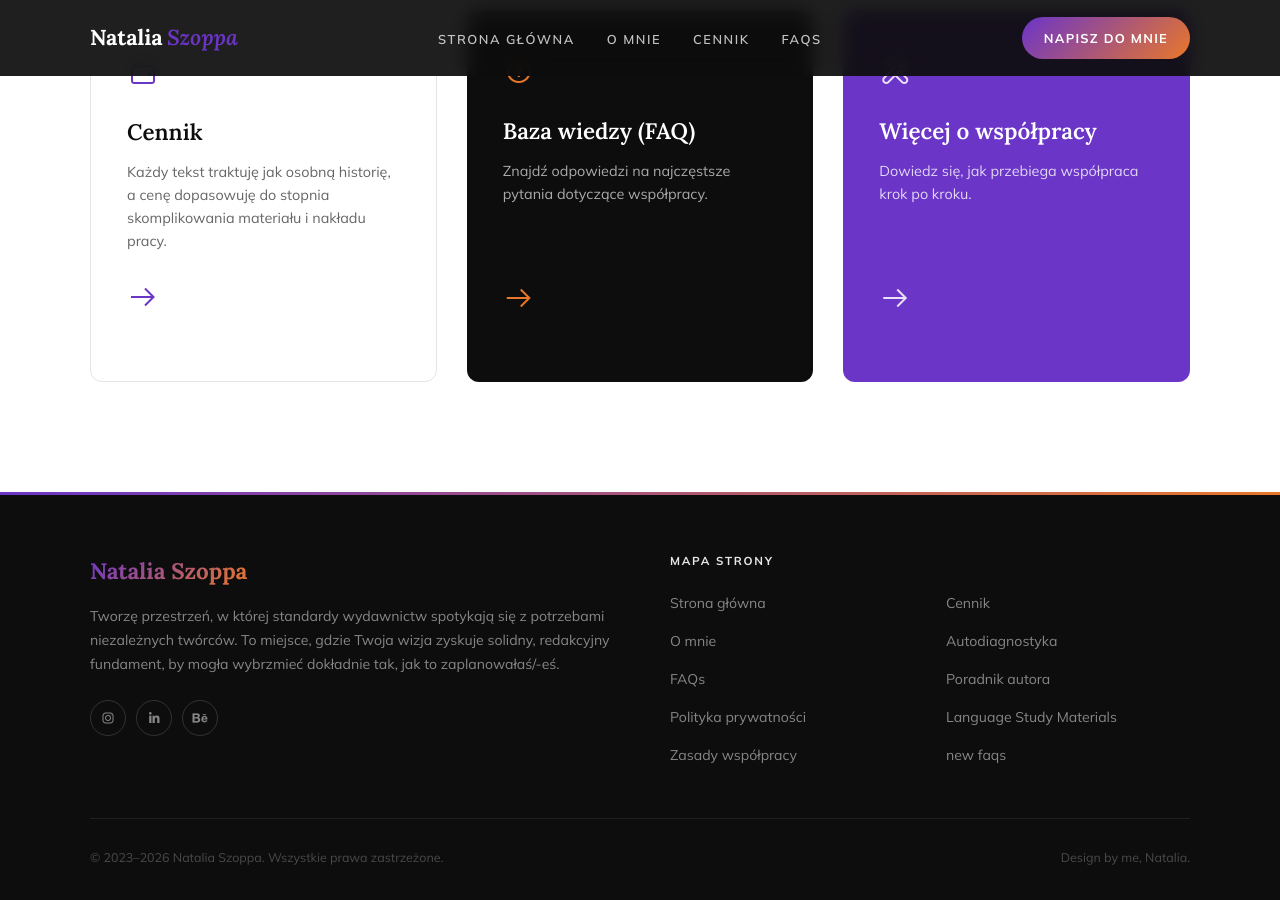
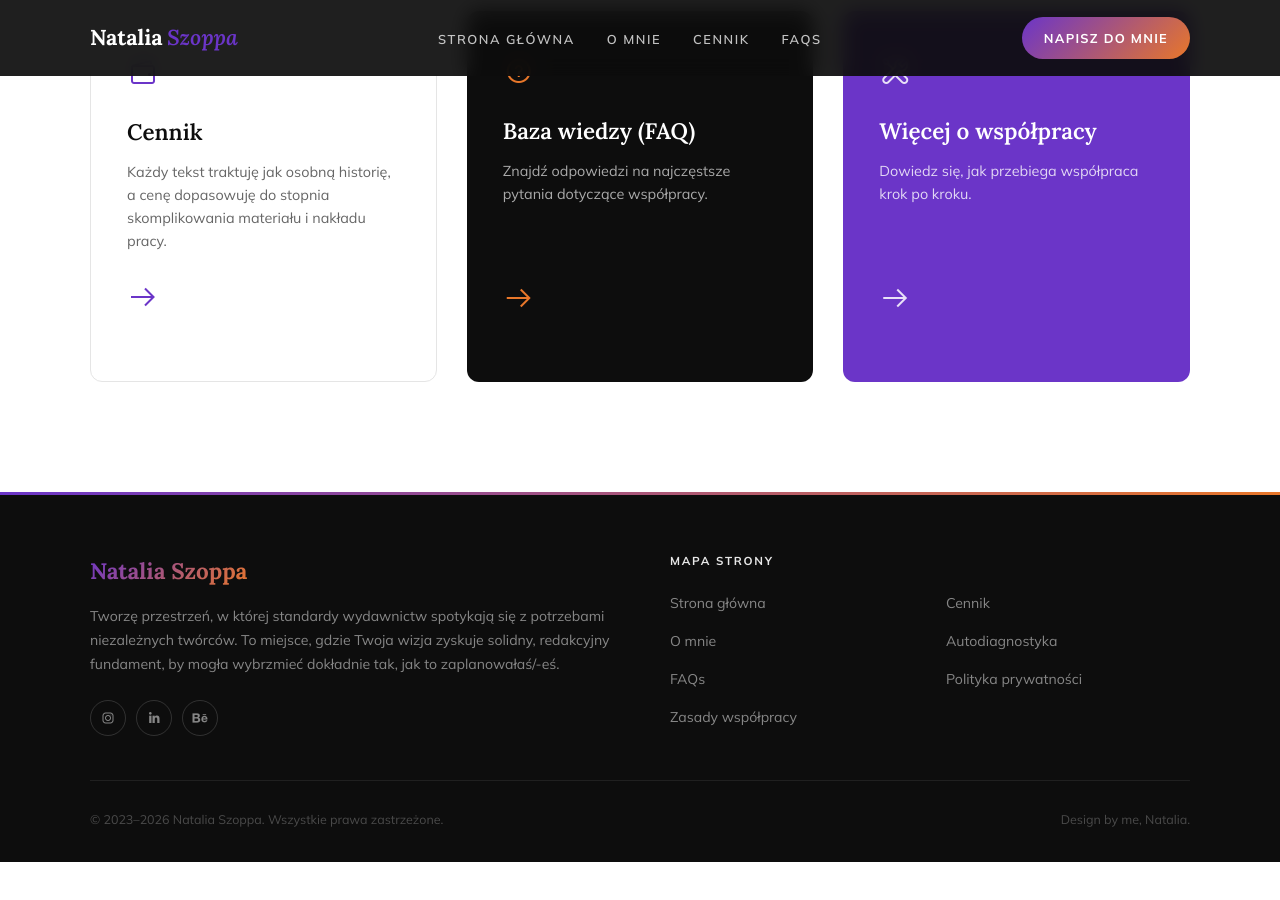
Before and after one commit to Bonnie00726/nataliaszoppa, a Jekyll site: the page built from index.html, in a window 1280 px wide and 900 px high, scrolled down 10899 px. Built offline with Jekyll 4.4.1, drawn with Linux system fonts in a browser that asks for light colours; after the commit the page ends 11761 px from its top, so only the background shows below that.

Commit message:
Update footer.html

```diff
--- a/_includes/footer.html
+++ b/_includes/footer.html
@@ -32,9 +32,7 @@
                     <ul class="footer-links">
                         <li><a href="{{ site.baseurl }}/cennik.html">Cennik</a></li>
                         <li><a href="{{ site.baseurl }}/arkusz diagnostyczny.html">Autodiagnostyka</a></li>
-                        <li><a href="{{ site.baseurl }}/Poradnik autora.html">Poradnik autora</a></li>
-                          <li><a href="https://languagestudymaterials.blog/">Language Study Materials</a></li>
-                          <li><a href="{{ site.baseurl }}/FAQS new.html">new faqs</a></li>
+                         <li><a href="{{ site.baseurl }}/polityka-prywatnosci.html">Polityka prywatności</a></li>
 
 
                     </ul>
```
Also changed, not shown: other parts of _includes/footer.html (+1 -1 lines).
